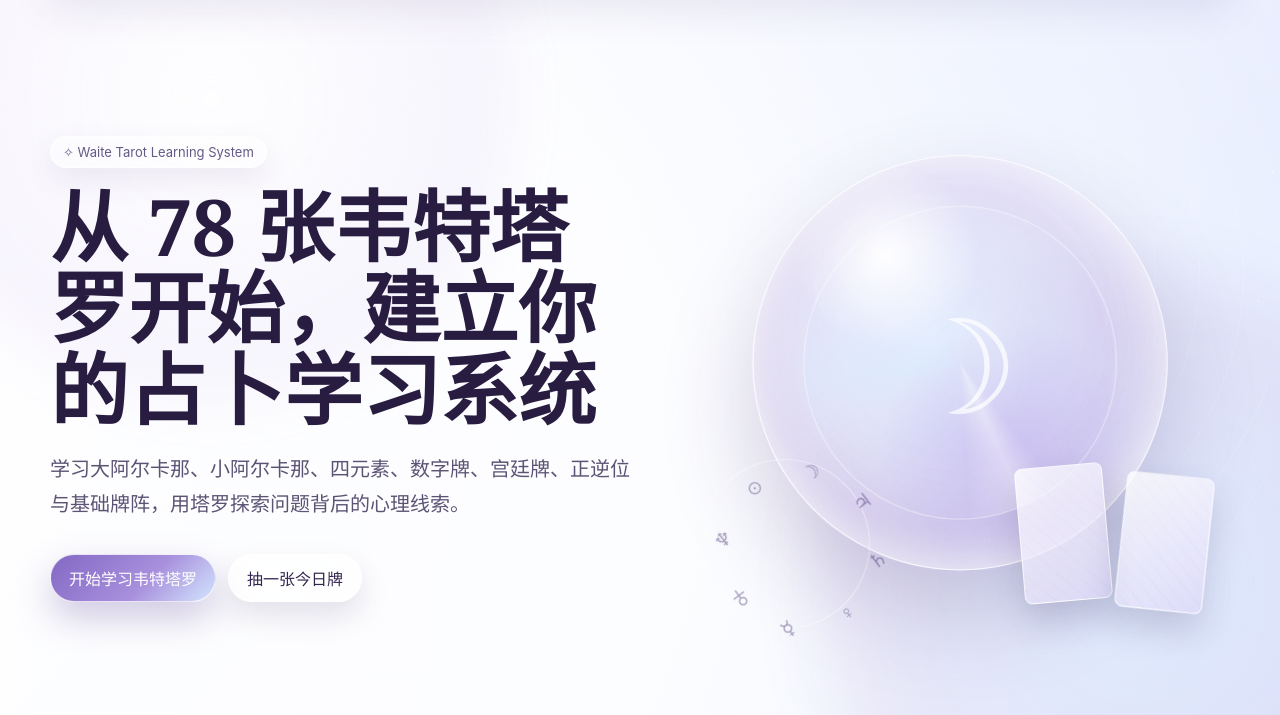
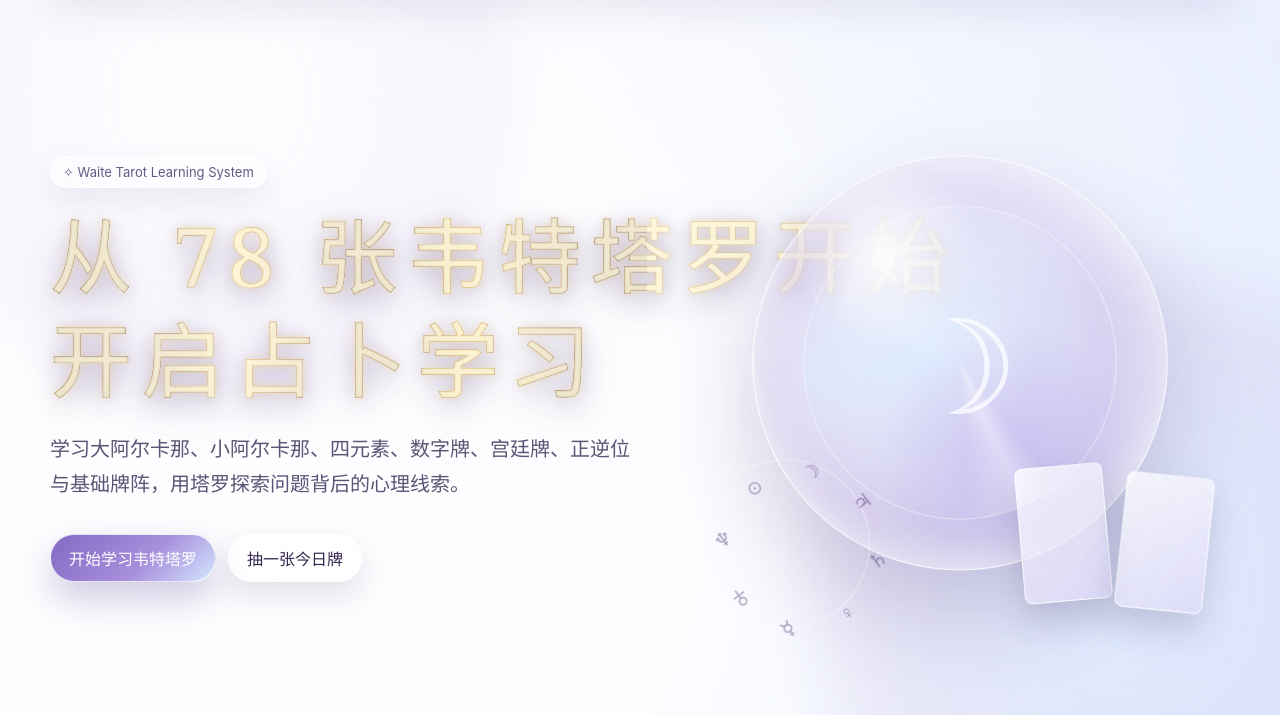
Before and after one commit to eleven11gyy-beep/talo, a website: page index.html in a window 1280 px wide. Shown: the part 85-800 px from the top of the page. Drawn offline with Linux system fonts and the light colour scheme.

Commit message:
Refine mystical gold title styling

```diff
--- a/index.html
+++ b/index.html
@@ -222,11 +222,41 @@
 
     h1 {
       margin: 0;
-      max-width: 790px;
-      font-size: clamp(42px, 7vw, 78px);
-      line-height: 1.04;
-      color: #281d41;
-      text-wrap: balance;
+      max-width: 900px;
+      font-family: "STSong", "Songti SC", "Noto Serif SC", "SimSun", Georgia, serif;
+      font-size: clamp(48px, 6.4vw, 86px);
+      font-weight: 300;
+      line-height: 1.22;
+      color: #33234f;
+      letter-spacing: 0.12em;
+      text-wrap: nowrap;
+      -webkit-text-stroke: 0.72px rgba(218, 179, 94, 0.9);
+      paint-order: stroke fill;
+      filter: drop-shadow(0 10px 18px rgba(61, 39, 92, 0.18));
+      text-shadow:
+        0 0 1px rgba(255, 248, 218, 0.9),
+        0 0 8px rgba(233, 196, 116, 0.42),
+        0 0 20px rgba(210, 184, 255, 0.22),
+        0 8px 26px rgba(40, 29, 65, 0.18);
+    }
+
+    h1 .title-line {
+      display: block;
+      white-space: nowrap;
+      background:
+        linear-gradient(90deg, #2a1d43 0%, #4a3570 18%, #fff0b6 31%, #6a4b86 43%, #2f224a 56%, #e6c87d 70%, #3a2858 86%, #271c3d 100%);
+      -webkit-background-clip: text;
+      background-clip: text;
+      color: transparent;
+    }
+
+    h1 .title-line::selection {
+      color: #fff7dc;
+      background: rgba(89, 65, 132, 0.5);
+    }
+
+    h1 .title-line + .title-line {
+      margin-top: 0.04em;
     }
 
     .lead {
@@ -1532,6 +1562,17 @@
         padding: 42px 0 36px;
       }
 
+      h1 {
+        font-size: clamp(42px, 13vw, 62px);
+        letter-spacing: 0.07em;
+        -webkit-text-stroke-width: 0.56px;
+        text-wrap: balance;
+      }
+
+      h1 .title-line {
+        white-space: normal;
+      }
+
       .hero-panel {
         min-height: 350px;
       }
@@ -1619,7 +1660,10 @@
     <section class="hero" aria-labelledby="hero-title">
       <div>
         <p class="eyebrow">✧ Waite Tarot Learning System</p>
-        <h1 id="hero-title">从 78 张韦特塔罗开始，建立你的占卜学习系统</h1>
+        <h1 id="hero-title">
+          <span class="title-line">从 78 张韦特塔罗开始</span>
+          <span class="title-line">开启占卜学习</span>
+        </h1>
         <p class="lead">学习大阿尔卡那、小阿尔卡那、四元素、数字牌、宫廷牌、正逆位与基础牌阵，用塔罗探索问题背后的心理线索。</p>
         <div class="actions">
           <a class="btn primary" href="#path">开始学习韦特塔罗</a>
```
